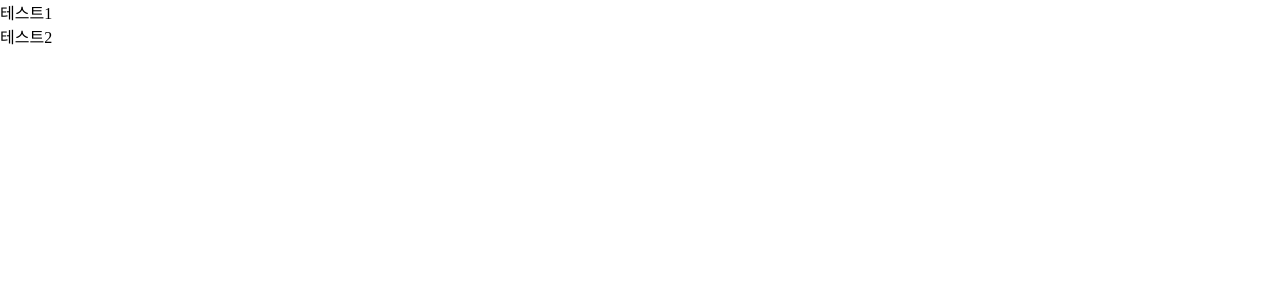
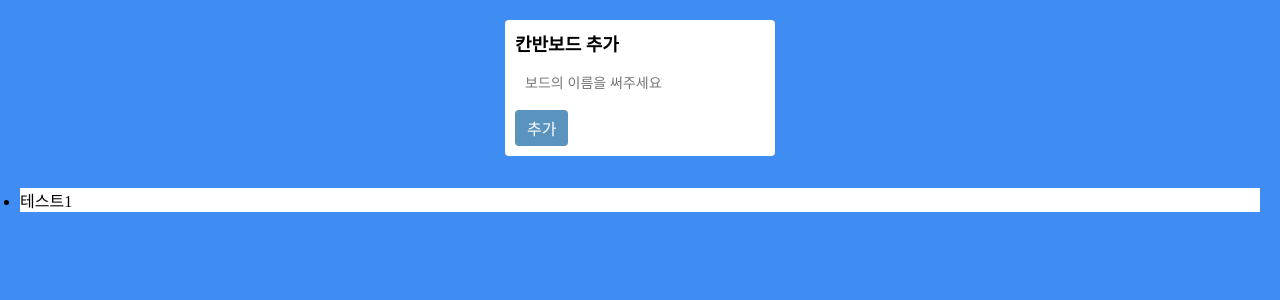
Before and after one commit to nJae94/trello, a React (Create React App) app: page / in a window 1280 px wide. Shown: the top 300 px of the page. Built offline with nearby package versions, Linux system fonts and the light colour scheme.

Commit message:
react-hook-form 적용

```diff
--- a/package.json
+++ b/package.json
@@ -17,6 +17,7 @@
     "react": "^17.0.2",
     "react-beautiful-dnd": "^13.1.0",
     "react-dom": "^17.0.2",
+    "react-hook-form": "^7.22.2",
     "react-scripts": "4.0.3",
     "recoil": "^0.5.2",
     "typescript": "^4.1.2",
--- a/src/App.tsx
+++ b/src/App.tsx
@@ -3,12 +3,14 @@ import styled from '@emotion/styled';
 import { TrelloList } from './components/List';
 import GlobalStyles from './styles/GlobalStyle';
 import { mainBg } from './styles/colors';
+import AddBoard from './components/AddBoard';
 
 function App() {
   return (
     <RecoilRoot>
       <GlobalStyles />
       <Wrapper>
+        <AddBoard />
         <TrelloList />
       </Wrapper>
     </RecoilRoot>
@@ -21,4 +23,5 @@ const Wrapper = styled.div`
   width: 100%;
   height: 100%;
   background-color: ${mainBg};
+  padding: 20px;
 `;
--- /dev/null
+++ b/src/components/AddBoard/index.tsx
@@ -0,0 +1,24 @@
+import { useForm } from 'react-hook-form';
+import { BasicButton } from '../common/Button';
+import * as Styles from './styles';
+
+interface FormMoel {
+  title: string;
+}
+
+const AddBoard = () => {
+  const { register, handleSubmit } = useForm<FormMoel>();
+  const onSubmit = () => {};
+
+  return (
+    <Styles.Wrapper>
+      <Styles.Label htmlFor="head">칸반보드 추가</Styles.Label>
+      <Styles.Form onSubmit={handleSubmit(onSubmit)}>
+        <Styles.Input id="title" type="text" placeholder="보드의 이름을 써주세요" {...register('title')} />
+        <BasicButton type="submit">추가</BasicButton>
+      </Styles.Form>
+    </Styles.Wrapper>
+  );
+};
+
+export default AddBoard;
--- /dev/null
+++ b/src/components/AddBoard/styles.ts
@@ -0,0 +1,34 @@
+import styled from '@emotion/styled';
+
+export const Wrapper = styled.header`
+  width: 270px;
+  margin: 0 auto;
+  padding: 10px;
+  background-color: white;
+  border-radius: 4px;
+  margin-bottom: 2rem;
+`;
+
+export const Label = styled.label`
+  font-size: 18px;
+  font-weight: bold;
+`;
+
+export const Form = styled.form`
+  display: flex;
+  flex-direction: column;
+`;
+
+export const Input = styled.input`
+  border-radius: 4px;
+  margin: 10px 0px;
+  border: none;
+  padding: 8px 10px;
+  font-size: 16px;
+  &:focus {
+    outline: none;
+  }
+  &::placeholder {
+    font-size: 14px;
+  }
+`;
--- a/src/components/List/index.tsx
+++ b/src/components/List/index.tsx
@@ -9,7 +9,7 @@ export const TrelloList = () => {
       <div>
         <Droppable droppableId="test">
           {(b) => (
-            <Styles.Board ref={b.innerRef} {...b.droppableProps}>
+            <Styles.BoardWrapper ref={b.innerRef} {...b.droppableProps}>
               <Draggable draggableId="1st" index={0}>
                 {(c) => (
                   <Styles.Card ref={c.innerRef} {...c.dragHandleProps} {...c.draggableProps}>
@@ -17,14 +17,8 @@ export const TrelloList = () => {
                   </Styles.Card>
                 )}
               </Draggable>
-              <Draggable draggableId="2st" index={1}>
-                {(c) => (
-                  <Styles.Card ref={c.innerRef} {...c.dragHandleProps} {...c.draggableProps}>
-                    테스트2
-                  </Styles.Card>
-                )}
-              </Draggable>
-            </Styles.Board>
+              {b.placeholder}
+            </Styles.BoardWrapper>
           )}
         </Droppable>
       </div>
--- a/src/components/List/styles.ts
+++ b/src/components/List/styles.ts
@@ -8,7 +8,17 @@ export const Main = styled.main`
   margin-top: 50px;
 `;
 
-export const Board = styled.ul`
+export const Wrapper = styled.div`
+  display: flex;
+  max-width: 480px;
+  width: 100%;
+  margin: 0 auto;
+  justify-content: center;
+  align-items: center;
+  height: 100vh;
+`;
+
+export const BoardWrapper = styled.ul`
   background-color: ${boardColor};
 `;
 
--- /dev/null
+++ b/src/components/common/Button.tsx
@@ -0,0 +1,18 @@
+import styled from '@emotion/styled';
+import { css } from '@emotion/react';
+
+const buttonStyles = css`
+  border-radius: 4px;
+  width: max-content;
+  border: none;
+  background-color: #5a93be;
+  padding: 6px 12px;
+  color: white;
+  &:hover {
+    cursor: pointer;
+  }
+`;
+
+export const BasicButton = styled.button`
+  ${buttonStyles};
+`;
--- a/src/styles/GlobalStyle.tsx
+++ b/src/styles/GlobalStyle.tsx
@@ -22,6 +22,10 @@ export const ResetStyles = css`
     -ms-overflow-style: none;
     font-size: inherit;
   }
+
+  #root {
+    height: 100vh;
+  }
 `;
 
 const GlobalStyles = () => (
```
Also changed, not shown: 1 other file (tests, documents, lock files or other folders).
